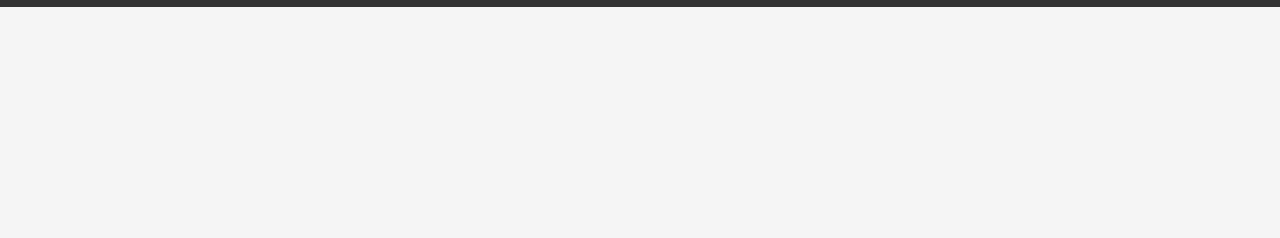
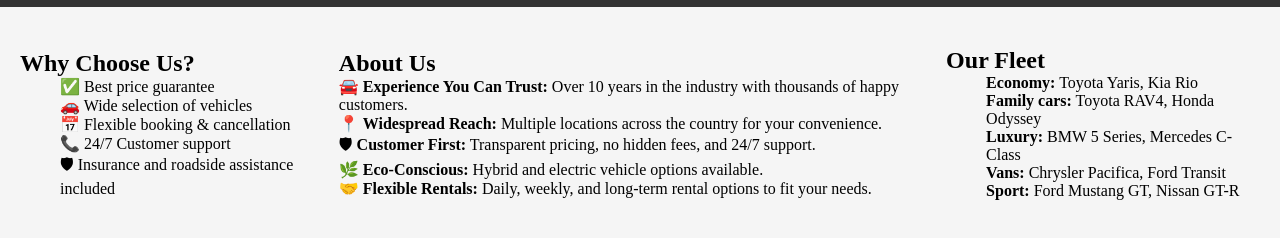
Before and after one commit to codingburgas/8grade-html-css-project-zipcar, a plain HTML site: page index.html in a window 1280 px wide. Shown: the part 240-478 px from the top of the page. Drawn offline with Linux system fonts and the light colour scheme; files that its build step writes are made by us from their sources.

Commit message:
Adding all missing code again

```diff
--- a/index.html
+++ b/index.html
@@ -36,5 +36,43 @@
                 </ul>
             </nav>
         </div>
+        <div class="some_text_aboutus">
+            <section id="why-choose-us">
+                <div class="container">
+                  <h2>Why Choose Us?</h2>
+                  <ul>
+                    <li>✅ Best price guarantee</li>
+                    <li>🚗 Wide selection of vehicles</li>
+                    <li>📅 Flexible booking & cancellation</li>
+                    <li>📞 24/7 Customer support</li>
+                    <li>🛡 Insurance and roadside assistance included</li>
+                  </ul>
+                </div>
+              </section>
+
+              <section id="about-us">
+                <div class="container">
+                  <h2>About Us</h2>
+                  <li>  🚘 <strong>Experience You Can Trust:</strong> Over 10 years in the industry with thousands of happy customers.</li>
+                  <li>  📍 <strong>Widespread Reach:</strong> Multiple locations across the country for your convenience.</li>
+                  <li>  🛡 <strong>Customer First:</strong> Transparent pricing, no hidden fees, and 24/7 support.</li>
+                  <li>  🌿 <strong>Eco-Conscious:</strong> Hybrid and electric vehicle options available.</li>
+                  <li>  🤝 <strong>Flexible Rentals:</strong> Daily, weekly, and long-term rental options to fit your needs.</li>        </div>
+              </section>
+
+              <section id="fleet">
+                <div class="container">
+                  <h2>Our Fleet</h2>
+                  <ul>
+                    <li><strong>Economy:</strong> Toyota Yaris, Kia Rio</li>
+                    <li><strong>Family cars:</strong> Toyota RAV4, Honda Odyssey</li>
+                    <li><strong>Luxury:</strong> BMW 5 Series, Mercedes C-Class</li>
+                    <li><strong>Vans:</strong> Chrysler Pacifica, Ford Transit</li>
+                    <li><strong>Sport:</strong> Ford Mustang GT, Nissan GT-R</li>
+
+                  </ul>
+                </div>
+              </section>
+            <div>
     </body>
 </html>
```
